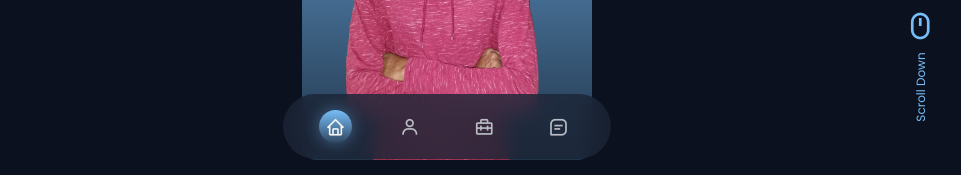
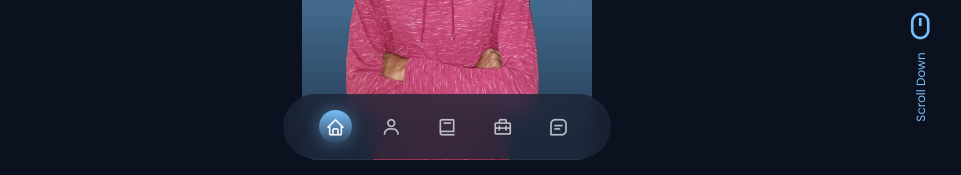
Before and after one commit to israr-faridi/Portfolio, a plain HTML site: page index.html in a window 1280 px wide. Shown: the part 625-800 px from the top of the page, 193-1154 px from the left. Drawn offline with nearby package versions, Linux system fonts and the light colour scheme.

Commit message:
Update index.html

```diff
--- a/index.html
+++ b/index.html
@@ -38,11 +38,11 @@
                         </a>
                     </li>
 
-                    <!-- <li class="nav__item">
+                    <li class="nav__item">
                         <a href="#skills" class="nav__link">
                             <i class='bx bx-book'></i>
                         </a>
-                    </li> -->
+                    </li>
 
                     <li class="nav__item">
                         <a href="#work" class="nav__link">
```
